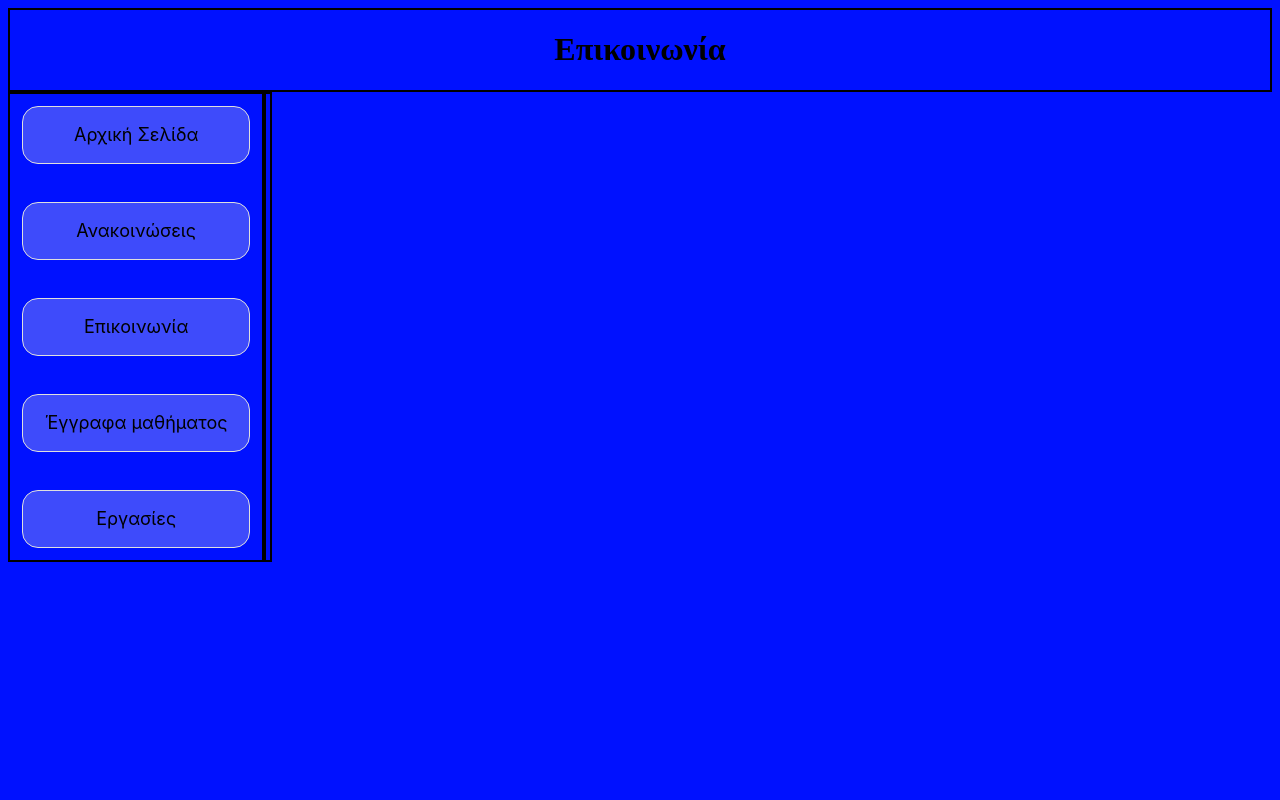
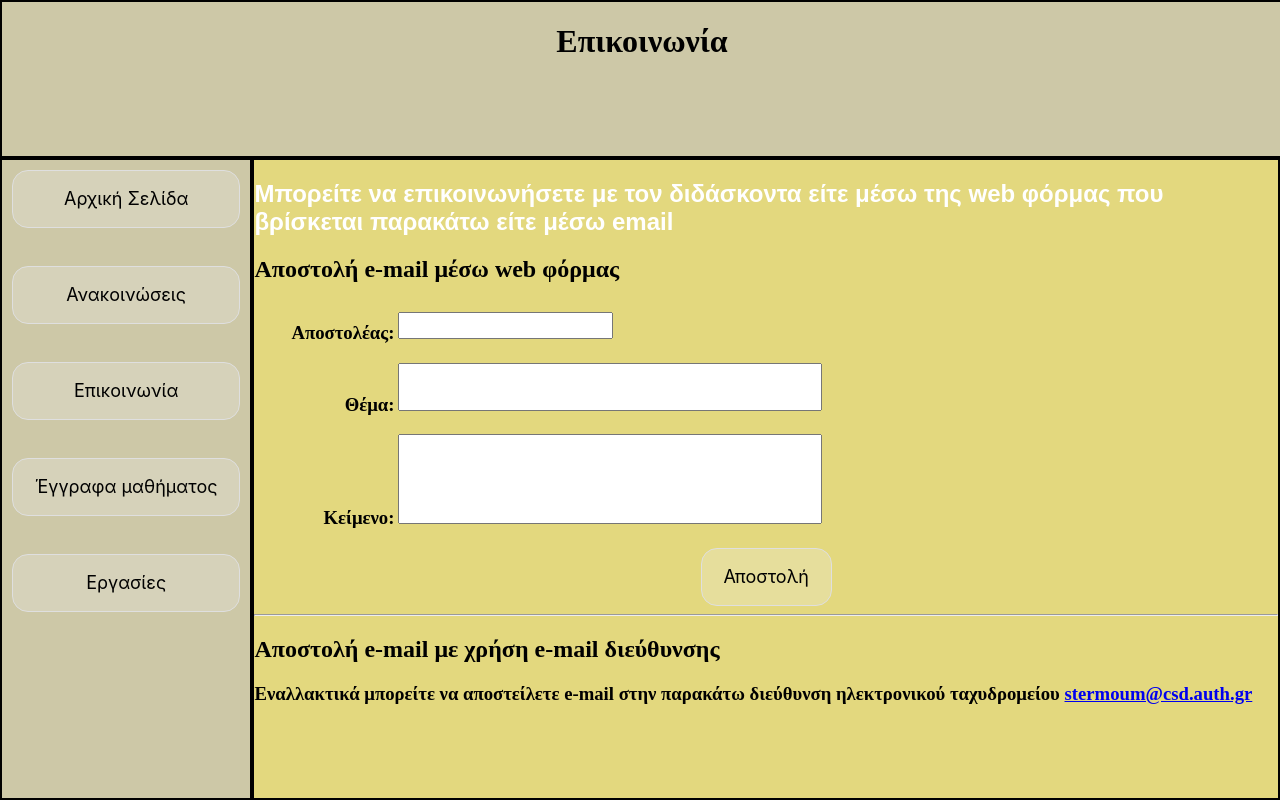
Before and after one commit to SterMoum/Virtual-Learning-Environment, a PHP site: page /html/communication.html in a window 1280 px wide. Run offline with PHP 8.4, Linux system fonts and the light colour scheme.

Commit message:
finished announcement.html and communication.html and some css stuff

```diff
--- a/src/css/style.css
+++ b/src/css/style.css
@@ -1,27 +1,34 @@
-body{
-    background-color: rgb(0, 17, 255);
+html,body{
+  height: 100%;
+  margin: 0;
 }
-.page-title{
-    display:flex;
-    justify-content: center;
-    align-items: center;
+
+.container{
+  display: flex;
+  flex-wrap: wrap;
+  height: 100%;
+  }
+
+  .page-title{
+    background-color: #CDC8A7;
+    flex:1 0 100%;
+    text-align: center;
+    border: 2px solid black;
+  }
+  .sidebar{
+    background-color: #CDC8A7;
+    flex-wrap: nowrap;
+    border: 2px solid black;
+  }
+  .main-content{
+    background-color: #E3D87E;
+    flex: 1 1;
+    flex-wrap: nowrap;
     border: 2px solid black;
 
-}
-container {
-    display: table;
-    width: 20%;
   }
-  .table-row {
-    display: table-row;
-    height: 100px;
-  }
-  .table-cell {
-    border: 2px solid black;
-    display: table-cell;
-    padding: 2px;
-  }
-.table-cell a {
+
+.sidebar a {
     display: block;
     color: black;
     padding: 10px;
@@ -77,3 +84,41 @@ container {
 .tab{
     tab-size: 8;
 }
+#h2-style{
+  font-family: Arial, Helvetica, sans-serif;
+  color: white;
+}
+
+label{
+  display: inline-block;
+  width: 140px;
+  text-align: right;
+}
+
+textarea{
+  overflow:hidden;
+  resize:none;
+  font-size: large;
+  font-family: 'Franklin Gothic Medium', 'Arial Narrow', Arial, sans-serif;
+}
+#submit-button{
+  display: block;
+  margin: 0 auto;
+  background-color: rgba(240, 240, 240, 0.26);
+  border: 1px solid #DFDFDF;
+  border-radius: 16px;
+  box-sizing: border-box;
+  color: #000000;
+  cursor: pointer;
+  font-family: Inter, sans-serif;
+  font-size: 18px;
+  justify-content: center;
+  line-height: 28px;
+  max-width: 100%;
+  padding: 14px 22px;
+  text-decoration: none;
+  transition: all .2s;
+  user-select: none;
+  -webkit-user-select: none;
+  touch-action: manipulation;
+}
--- a/src/html/communication.html
+++ b/src/html/communication.html
@@ -5,13 +5,11 @@
         <title>Communication</title>
     </head>
     <body>
+        <div class="container">
             <div class="page-title">
                 <h1>Επικοινωνία</h1>
             </div>
-
-        <div class="container">
-            <div class="table-row">
-                <div class="table-cell">
+            <div class="sidebar">
                 <a href="index.html">
                     <button class="button-sidebar" role="button">Αρχική Σελίδα</button>
                 </a><br>
@@ -32,9 +30,40 @@
                     <button class="button-sidebar" role="button">Εργασίες</button>
                 </a>
             </div>
-              <div class="table-cell">
-                <!--todo-->
-              </div>
+            <div class="main-content">
+                <h2 id="h2-style">
+                    Μπορείτε να επικοινωνήσετε με τον διδάσκοντα είτε μέσω της web φόρμας
+                    που βρίσκεται παρακάτω είτε μέσω email
+                </h2>
+                    <h2><b>Αποστολή e-mail μέσω web φόρμας</b></h2>
+                    <form>
+                        <label for="sender-email"><h3><b>Αποστολέας: </b></h3></label>
+                        <textarea name="sender-email" rows="1" cols="20" maxlength="40"></textarea>
+
+                        <br>
+
+                        <label for="subject"><h3><b>Θέμα: </b></h3></label>
+                        <textarea name="subject" rows="2" cols="40" wrap="hard" maxlength="100"></textarea>
+
+                        <br>
+
+                        <label for="message"><h3><b>Κείμενο: </b></h3></label>
+                        <textarea name="message" rows="4" cols="40"></textarea>
+
+                        <br>
+
+                        <input type="submit" value="Αποστολή" id="submit-button">
+
+                        <hr>
+
+                        <h2><b>Αποστολή e-mail με χρήση e-mail διεύθυνσης</b></h2>
+                            <h3>Εναλλακτικά μπορείτε να αποστείλετε e-mail στην
+                                παρακάτω διεύθυνση ηλεκτρονικού ταχυδρομείου
+                                <a href = "mailto: stermoum@csd.auth.gr">stermoum@csd.auth.gr</a></h3>
+
+
+
+                    </form>
             </div>
         </div>
     </body>
```
Also changed, not shown: src/html/announcement.html (+11 -12 lines), src/html/index.html (+5 -8 lines), media/c_1.png (added), media/c_2.png (added). Lines whose indentation alone changed are shown as unchanged.
